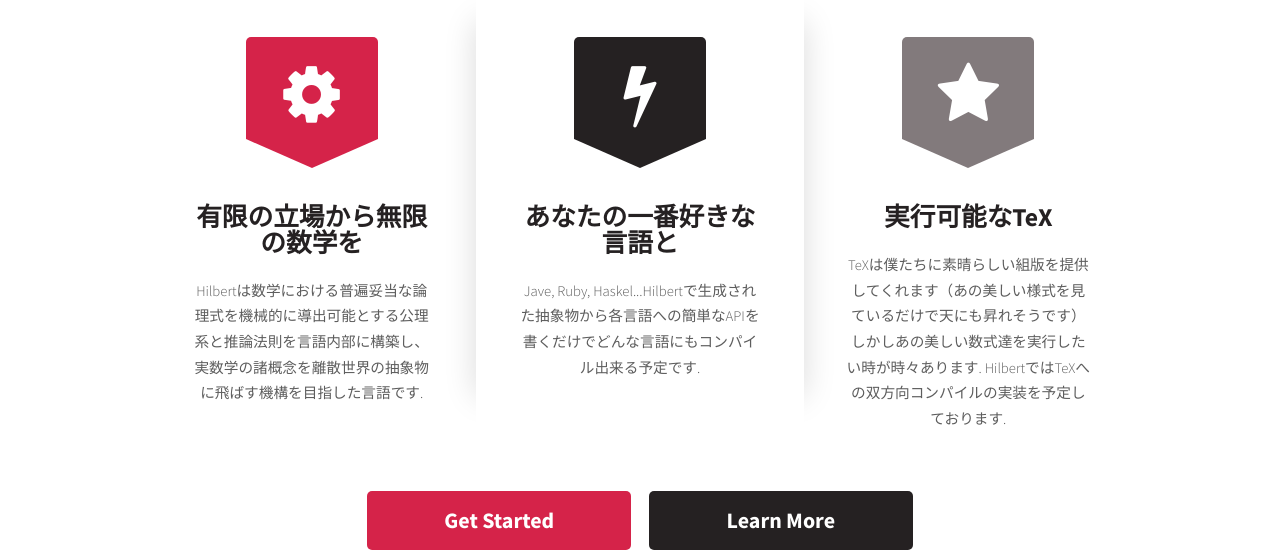
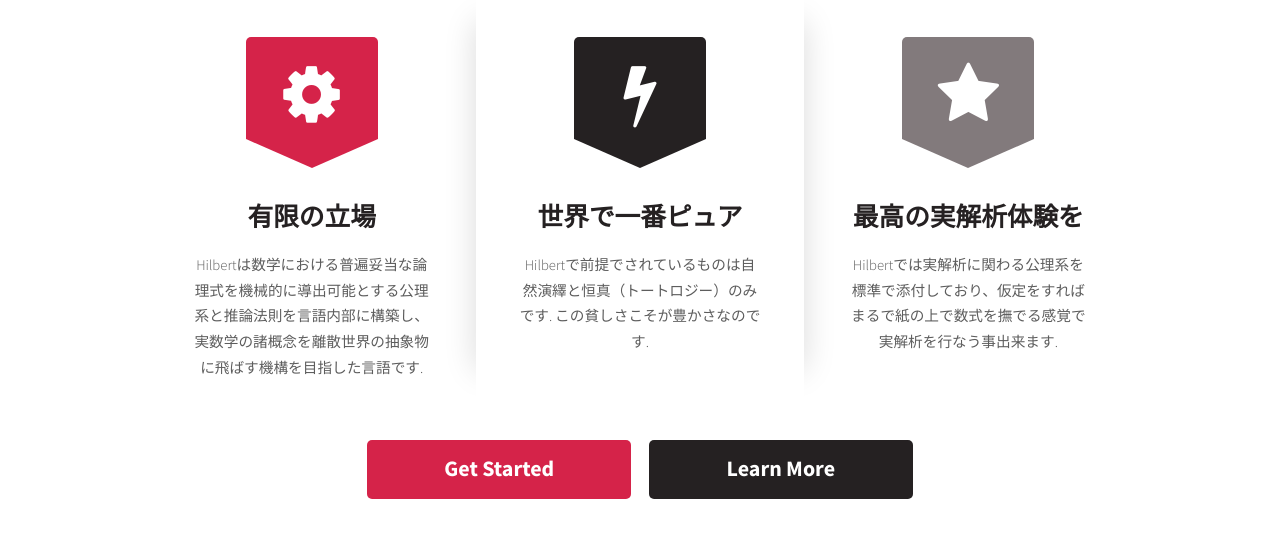
Before and after one commit to Hilbert-lang/landing-page, a plain HTML site: page ja/index.html in a window 1280 px wide. Shown: the part 498-1051 px from the top of the page. Drawn offline with Linux system fonts and the light colour scheme.

Commit message:
Update image and text

```diff
--- a/ja/index.html
+++ b/ja/index.html
@@ -71,7 +71,7 @@
                   <section class="first">
                     <i class="icon featured fa-cog"></i>
                     <header>
-                      <h2>有限の立場から無限の数学を</h2>
+                      <h2>有限の立場</h2>
                     </header>
                     <p>Hilbertは数学における普遍妥当な論理式を機械的に導出可能とする公理系と推論法則を言語内部に構築し、実数学の諸概念を離散世界の抽象物に飛ばす機構を目指した言語です.</p>
                   </section>
@@ -80,18 +80,18 @@
                   <section class="middle">
                     <i class="icon featured alt fa-flash"></i>
                     <header>
-                      <h2>あなたの一番好きな言語と</h2>
+                      <h2>世界で一番ピュア</h2>
                     </header>
-                    <p>Jave, Ruby, Haskel...Hilbertで生成された抽象物から各言語への簡単なAPIを書くだけでどんな言語にもコンパイル出来る予定です.</p>
+                    <p>Hilbertで前提でされているものは自然演繹と恒真（トートロジー）のみです. この貧しさこそが豊かさなのです. </p>
                   </section>
                 </div>
                 <div class="4u">
                   <section class="last">
                     <i class="icon featured alt2 fa-star"></i>
                     <header>
-                      <h2>実行可能なTeX</h2>
+                      <h2>最高の実解析体験を</h2>
                     </header>
-                    <p>TeXは僕たちに素晴らしい組版を提供してくれます（あの美しい様式を見ているだけで天にも昇れそうです）しかしあの美しい数式達を実行したい時が時々あります. HilbertではTeXへの双方向コンパイルの実装を予定しております.</p>
+                    <p>Hilbertでは実解析に関わる公理系を標準で添付しており、仮定をすればまるで紙の上で数式を撫でる感覚で実解析を行なう事出来ます.</p>
                   </section>
                 </div>
               </div>
```
Also changed, not shown: images/pic01 copy.png (added), images/pic01.png, ja/images/pic01.png.
